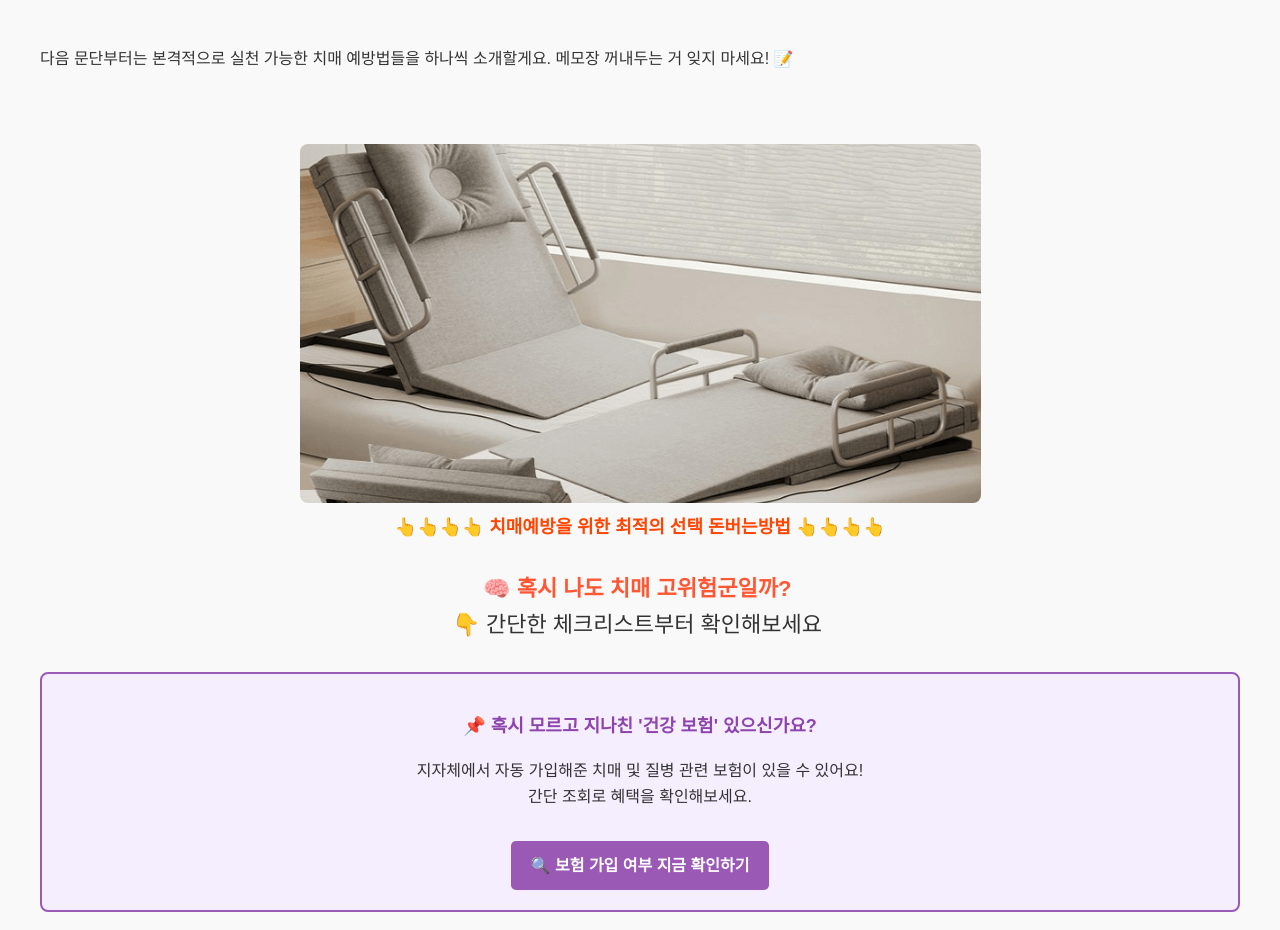
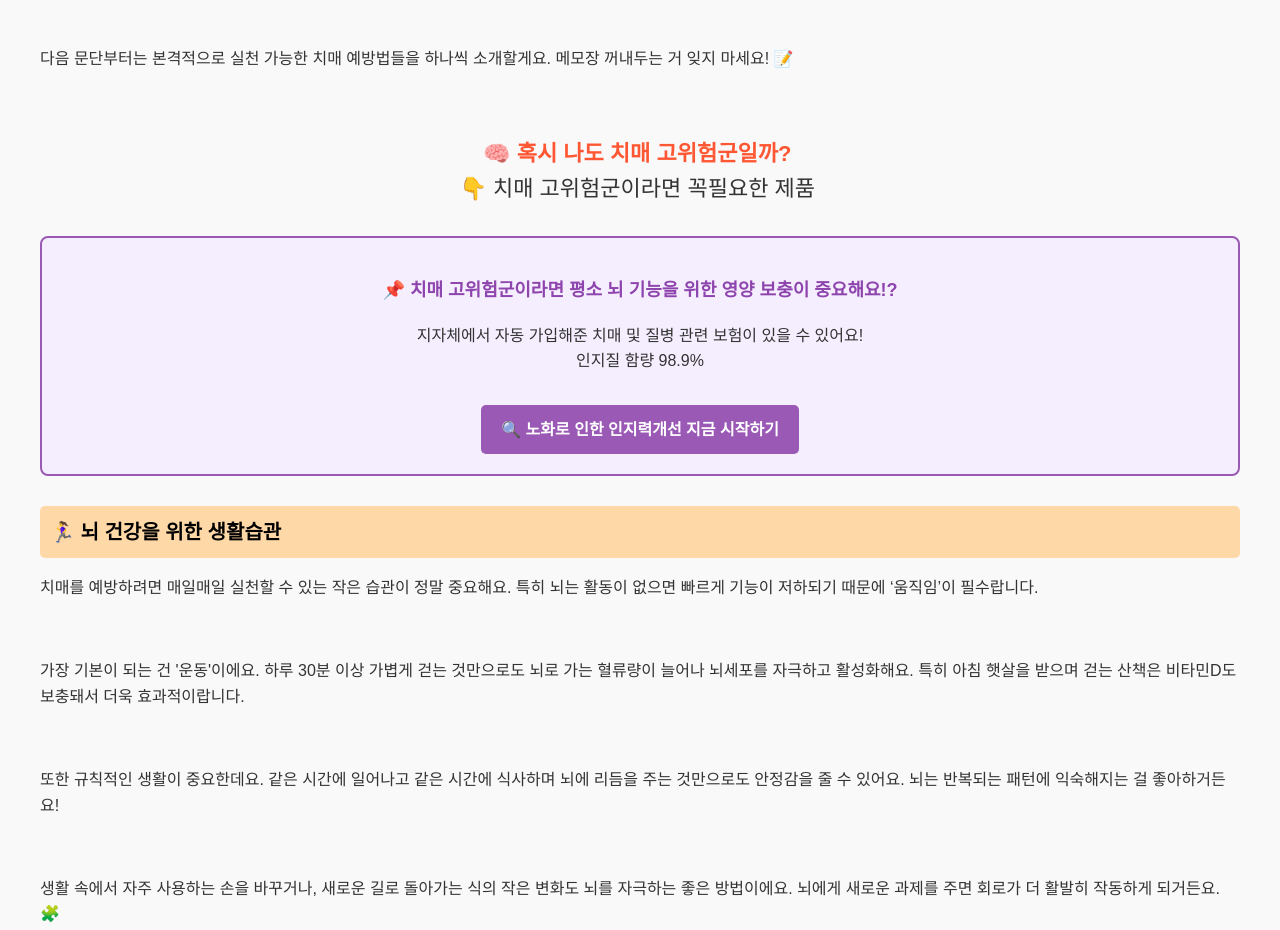
Before and after one commit to conadeli/chimae, a plain HTML site: page index.html in a window 1280 px wide. Shown: the part 2160-3090 px from the top of the page. Drawn offline with Linux system fonts and the light colour scheme; a script that the page names is missing.

Commit message:
Add files via upload

```diff
--- a/index.html
+++ b/index.html
@@ -291,25 +291,17 @@
 <p data-ke-size="size16">다음 문단부터는 본격적으로 실천 가능한 치매 예방법들을 하나씩 소개할게요. 메모장 꺼내두는 거 잊지 마세요! 📝</p>
 <p data-ke-size="size16">&nbsp;</p>
 
-    <!-- 5. 첫 번째 쿠팡 광고: 본문 중간에 배치하는 광고 -->
-    <div class="ad-container">
-        <a href="https://link.coupang.com/a/cmqnBM" target="_blank">
-            <img src="./images/ad-image1.png" alt="치매환자 영양제">
-        </a>
-        <p class="ad-text">👆👆👆👆 치매예방을 위한 최적의 선택 돈버는방법 👆👆👆👆</p>
-    </div>
-
 <!-- 👉 후킹 멘트 + 보장조회 안내 -->
 <p style="text-align: center; font-size: 22px; animation: shake 1.2s infinite;">
   <span class="neon-shake" style="color: #FF5733; font-weight: bold;">🧠 혹시 나도 치매 고위험군일까?</span><br>
-  👇 간단한 체크리스트부터 확인해보세요
+  👇 치매 고위험군이라면 꼭필요한 제품
 </p>
 
 <div style="padding: 20px; border: 2px solid #9B59B6; background-color: #F5EEFF; border-radius: 8px; text-align: center; margin: 30px 0; animation: pulse-purple 1.5s infinite;">
-    <p style="font-size: 18px; font-weight: bold; color: #8E44AD;">📌 혹시 모르고 지나친 '건강 보험' 있으신가요?</p>
-    <p style="font-size: 16px; color: #333333;">지자체에서 자동 가입해준 치매 및 질병 관련 보험이 있을 수 있어요! <br>간단 조회로 혜택을 확인해보세요.</p>
-    <a href="https://www.safekorea.go.kr/idsiSFK/neo/main/main.html" target="_self" style="color: white; background-color: #9B59B6; padding: 12px 20px; text-decoration: none; font-weight: bold; border-radius: 5px; display: inline-block; margin-top: 15px;">
-        🔍 보험 가입 여부 지금 확인하기
+    <p style="font-size: 18px; font-weight: bold; color: #8E44AD;">📌 치매 고위험군이라면 평소 뇌 기능을 위한 영양 보충이 중요해요!?</p>
+    <p style="font-size: 16px; color: #333333;">지자체에서 자동 가입해준 치매 및 질병 관련 보험이 있을 수 있어요! <br>인지질 함량 98.9%</p>
+    <a href="https://link.coupang.com/a/cmqnBM" target="_self" style="color: white; background-color: #9B59B6; padding: 12px 20px; text-decoration: none; font-weight: bold; border-radius: 5px; display: inline-block; margin-top: 15px;">
+        🔍 노화로 인한 인지력개선 지금 시작하기
     </a>
 </div>
 
```
